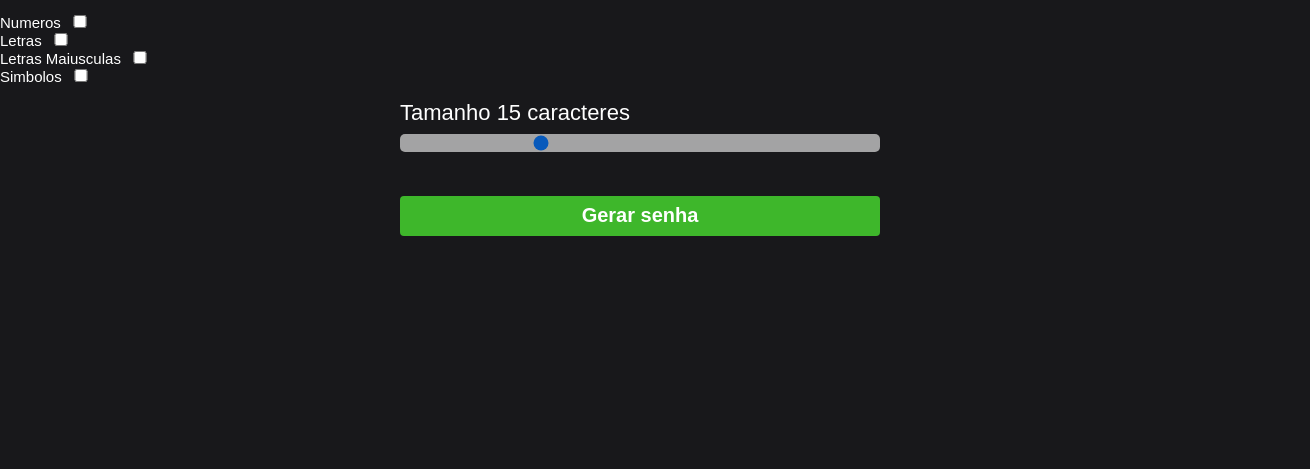
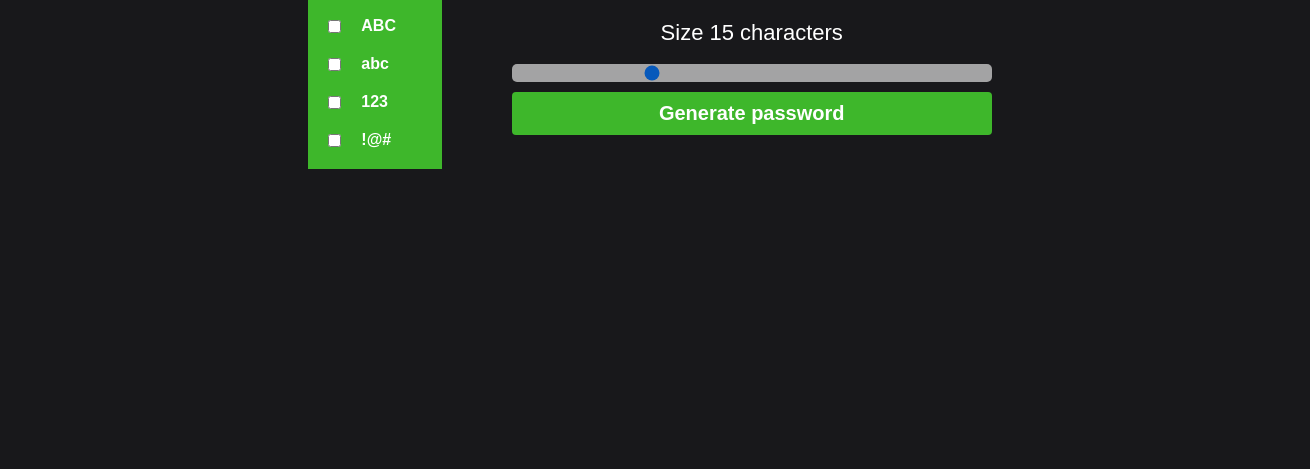
Before and after one commit to Damniel-Guilherme/Password-Generator, a plain HTML site: page index.html in a window 1280 px wide. Shown: the part 331-800 px from the top of the page, 1310 px wide, since content can reach past the window. Drawn offline with Linux system fonts and the light colour scheme.

Commit message:
chode: update

```diff
--- a/index.html
+++ b/index.html
@@ -1,64 +1,81 @@
 <!DOCTYPE html>
 <html lang="en">
+
 <head>
   <!-- Tag META define metadados sobre um documento HTML. Metadados são dados (informações) sobre dados -->
   <meta charset="UTF-8">
   <meta http-equiv="X-UA-Compatible" content="IE=edge">
   <meta name="viewport" content="width=device-width, initial-scale=1.0">
   <meta name="keywords" content="Gerador de senhas">
+  <!-- Titulo da Página -->
+  <title>Gerador de senha</title>
+  <!-- css -->
+  <link rel="stylesheet" href="style.css">
+  <!-- javascript -->
+  <script src="script.js" defer></script>
+</head>
 
-  <link rel="stylesheet" href="style.css">
-  <title>Gerador de senha</title>
-</head>
 <body>
-<header>
-    <h1>Gerador de senhas</h1>
 
-    <div>
-        <h2>Escolha as opções</h2>
+  <!-- Conteudo Principal -->
+  <main>
 
-        <div>
-            <label for="apenasNumeros">Numeros</label>
-            <input type="checkbox" name="apenasNumeros" id="apenasNumeros">
+    <div class="container">
 
+      <div class="container-principal">
+        <div class="container-options-caracteres">
+          <h2>Characters:</h2>
+          <div class="container-options-caracteres-inputs">
+            <div class="container-options-caracteres-inputs-div">
+              <input type="checkbox" name="letrasABC" id="letrasABC">
+              <label for="letrasABC">ABC</label>
+            </div>
+            <div class="container-options-caracteres-inputs-div">
+              <input type="checkbox" name="letrasabc" id="letrasabc">
+              <label for="letrasabc">abc</label>
+            </div>
+            <div class="container-options-caracteres-inputs-div">
+              <input type="checkbox" name="numeros123" id="numeros123">
+              <label for="numeros123">123</label>
+            </div>
+            <div class="container-options-caracteres-inputs-div">
+              <input type="checkbox" name="simbolos" id="simbolos">
+              <label for="simbolos">!@#</label>
+            </div>
+          </div>
         </div>
 
-        <div>
-            <label for="apenasLetras">Letras</label>
-            <input type="checkbox" name="apenasLetras" id="apenasLetras">
 
+        <div class="container-gerator">
+          <h1>Password Generator 🔒</h1>
+          <div class="container-input">
+            <span>Size <span id="valor"></span> characters</span>
+            <input id="slider" class="slider" type="range" min="1" max="50" value="15" />
+            <button id="button" class="button-cta" onclick="generatePassword()">Generate password</button>
+          </div>
+          <div id="container-password" class="container-password hide">
+            <span class="title" id="suasenha">Your generated password was:</span>
+            <div id="password-created" onclick="copyPassword()">
+              <span id="password" class="password"></span>
+              <span class="tooltip">Click on the password to copy.👆</span>
+            </div>
+          </div>
         </div>
 
-        <div>
-          <label for="apenasLetrasMaiusculas">Letras Maiusculas</label>
-          <input type="checkbox" name="apenasLetrasMaiusculas" id="apenasLetrasMaiusculas">
+
+
 
       </div>
-
-        <div>
-          <label for="apenasSimbolos">Simbolos</label>
-          <input type="checkbox" name="apenasSimbolos" id="apenasSimbolos">
-        </div>
-
     </div>
 
-
-</header>
+  </main>
 
 
-  <div class="container-input">
-    <span>Tamanho <span id="valor"></span> caracteres</span>
-    <input id="slider" class="slider" type="range" min="1" max="50" value="15"/>
 
-    <button id="button" class="button-cta" onclick="generatePassword()">Gerar senha</button>
-  </div>
 
-  <div id="container-password" onclick="copyPassword()" class="container-password hide">
-    <span class="title" id="suasenha">Sua senha gerada foi:</span>
-    <span id="password"  class="password"></span>
-    <span class="tooltip">Clique na senha para copiar. 👆</span>
-  </div>
 
-  <script src="script.js" defer></script>
+
+
 </body>
+
 </html>
--- a/script.js
+++ b/script.js
@@ -1,68 +1,67 @@
 let sliderElement = document.querySelector("#slider");
-let suasenha = document.querySelector("#suasenha")
+let suasenha = document.querySelector("#suasenha");
 let sizePassword = document.querySelector("#valor");
 let password = document.querySelector("#password");
 let containerPassword = document.querySelector("#container-password");
 
-let novaSenha = '';
+console.log(containerPassword)
+
+let novaSenha = "";
 
 sizePassword.innerHTML = sliderElement.value;
 
 sliderElement.oninput = function () {
   sizePassword.innerHTML = this.value;
+};
+
+function generatePassword() {
+  const caracteresABC = "ABCDEFGHIJKLMNOPQRSTUVWXYZ";
+  const caracteresAbc = "abcdefghijklmnopqrstuvwxyz";
+  const caracteresNumeros = "0123456789";
+  const caracteresSimbolos = "!\"#$%&'()*+,-./:;<=>?@[\\]^_`{|}~";
+
+  let charset = "";
+
+  const letrasABC = document.getElementById("letrasABC").checked;
+  const letrasabc = document.getElementById("letrasabc").checked;
+  const numeros123 = document.getElementById("numeros123").checked;
+  const simbolos = document.getElementById("simbolos").checked;
+
+  if (letrasABC) {
+    charset += caracteresABC;
   }
 
-function generatePassword () {
-
-
-    const letras = 'abcdefghijklmnopqrstuvwxyz';
-    const letrasMaiuscula = 'ABCDEFGHIJKLMNOPQRSTUVWXYZ';
-    const numeros = '0123456789';
-    const simbolos = '!"#$%&\'()*+,-./:;<=>?@[\\]^_`{|}~';
-
-    let charset = '';
-
-    const incluirLetras = document.getElementById('apenasLetras').checked;
-    const incluirLetrasMaisculunas = document.getElementById('apenasLetrasMaiusculas').checked;
-    const incluirNumeros = document.getElementById('apenasNumeros').checked;
-    const incluirSimbolos = document.getElementById('apenasSimbolos').checked;
-
-    if (incluirLetras) {
-        charset += letras;
+  if (letrasabc) {
+    charset += caracteresAbc;
   }
 
-    if (incluirNumeros) {
-        charset += numeros;
+  if (numeros123) {
+    charset += caracteresNumeros;
   }
 
-    if (incluirSimbolos) {
-        charset += simbolos;
+  if (simbolos) {
+    charset += caracteresSimbolos;
   }
 
-    if (incluirLetrasMaisculunas ) {
-        charset += letrasMaiuscula ;
-    }
-
-    if (charset === '') {
+  if (charset === "") {
     containerPassword.classList.remove("hide");
-        suasenha.innerHTML = 'Escolha uma categoria de caracteres!';
-        password.innerHTML = '❌❌❌❌❌❌';
+    suasenha.innerHTML = "Choose a character category!";
+    password.innerHTML = "❌❌❌❌❌❌";
     return; // Retorna sem gerar a senha se nenhuma opção estiver selecionada
   }
 
   let pass = "";
-    for (let i = 0, n = charset.length;  i < sliderElement.value; ++i) {
+  for (let i = 0, n = charset.length; i < sliderElement.value; ++i) {
     pass += charset.charAt(Math.floor(Math.random() * n));
   }
 
   containerPassword.classList.remove("hide");
-    suasenha.innerHTML = 'Sua senha gerada foi:';
+  suasenha.innerHTML = "Your generated password was:";
   password.innerHTML = pass;
-    novaSenha = pass;
-
 }
 
-function copyPassword () {
+function copyPassword(pass) {
+  novaSenha = pass;
   navigator.clipboard.writeText(novaSenha);
-    alert("Senha copiada com sucesso!")
+  alert("Senha copiada com sucesso!");
 }
--- a/style.css
+++ b/style.css
@@ -1,38 +1,87 @@
-*{
-    margin: 0 auto;
-    width: 100%;
+* {
+  margin: 0;
+  padding: 0;
   box-sizing: border-box;
   font-family: sans-serif;
 }
 
-  body{
+body {
+  width: 100vw;
+  height: 100vh;
+  color: white;
   background-color: #18181B;
-    width: 100%;
+}
+
+.container {
+  width: 100vw;
   height: 100vh;
+  text-align: center;
   display: flex;
+  align-items: center;
   justify-content: center;
-    align-items: center;
   flex-direction: column;
 }
 
-  /* .logo{
-    max-width: 600px;
-    margin-bottom: 24px;
-  } */
+.container-principal {
+  display: flex;
+  align-items: center;
+  justify-content: center;
+  gap: 50px;
 
-h1 {
-    text-align: center;
-    color: #fff;
 }
 
-  .container-input{
-    max-width: 480px;
-    margin: 14px 0;
+.container-options-caracteres {
+  display: flex;
+  flex-direction: column;
+  padding: 20px;
 }
+
+.container-options-caracteres-inputs {
+  display: flex;
+  text-align: start;
+  flex-direction: column;
+  padding: 20px;
+  gap: 20px;
+  text-align: start;
+  background-color: #3EB72B;
+}
+
+.container-options-caracteres-inputs-div {
+  display: flex;
+  flex-direction: row;
+  align-items: center;
+  gap: 20px;
+  text-align: start;
+  font-weight: bold;
+}
+
+.container-gerator {
+  margin-top: 100px;
+}
+
+.container-input {
+  text-align: center;
+  margin-top: 80px;
+  width: auto;
+;
+  display: flex;
+  flex-direction: column;
+  gap: 10px;
+
+}
+
+
+
+
+
+
+
+
 
 .container-input span {
   color: #FFF;
   font-size: 22px;
+
 }
 
 .slider {
@@ -46,11 +95,10 @@ h1 {
   opacity: 0.7;
 }
 
-  .button-cta{
-    height: 40px;
-    margin-top: 40px;
+.button-cta {
+  padding: 10px;
   background-color: #3EB72B;
-    border:0;
+  border: 0;
   border-radius: 4px;
   color: #FFF;
   font-size: 20px;
@@ -58,26 +106,30 @@ h1 {
   cursor: pointer;
 }
 
-  .container-password{
+.container-password {
+  width: 480px;
   max-width: 480px;
-    margin: 14px 0;
+  margin: 14px 0;  margin: 14px 0;
   display: flex;
   flex-direction: column;
   align-items: center;
   cursor: pointer;
 }
 
-  .title{
+.title {
   text-align: center;
   color: #FFF;
   font-size: 28px;
-    margin-top: 24px;
-    margin-bottom: 8px;
+  margin: 20px;
+
 }
 
-  .password{
+
+.password {
+  width: 550px;
+  padding: 10px;
   height: 60px;
-    background-color: rgba(0,0,0,0.40);
+  background-color: rgba(0, 0, 0, 0.40);
   border: 1px solid #313131;
 
   display: flex;
@@ -86,17 +138,19 @@ h1 {
   color: #FFF;
   border-radius: 4px;
   transition: transform 0.5s;
+  box-sizing:content-box;
 }
-  .password:hover{
+
+.password:hover {
   transform: scale(1.05);
   border-color: #FFF;
 }
 
-  .hide{
-    display: none;
+.hide {
+  visibility: hidden;
 }
 
-  .tooltip{
+.tooltip {
   color: #FFF;
   position: relative;
   top: 20px;
@@ -110,28 +164,8 @@ h1 {
   text-align: center;
 }
 
-  .container-password:hover .tooltip{
+.container-password:hover .tooltip {
   bottom: 50px;
   visibility: visible;
   opacity: 1;
 }
-
-
-  /* options */
-
-  h2 {
-    font: 30px;
-    text-align: center;
-    color: #fff;
-    margin: 30px;
-  }
-
-  input {
-    width: 30px;
-  }
-
-  label {
-    width: 30px;
-    font-size: 15px;
-    color: #fff;
-  }
```
Lines whose indentation alone changed are shown as unchanged.
